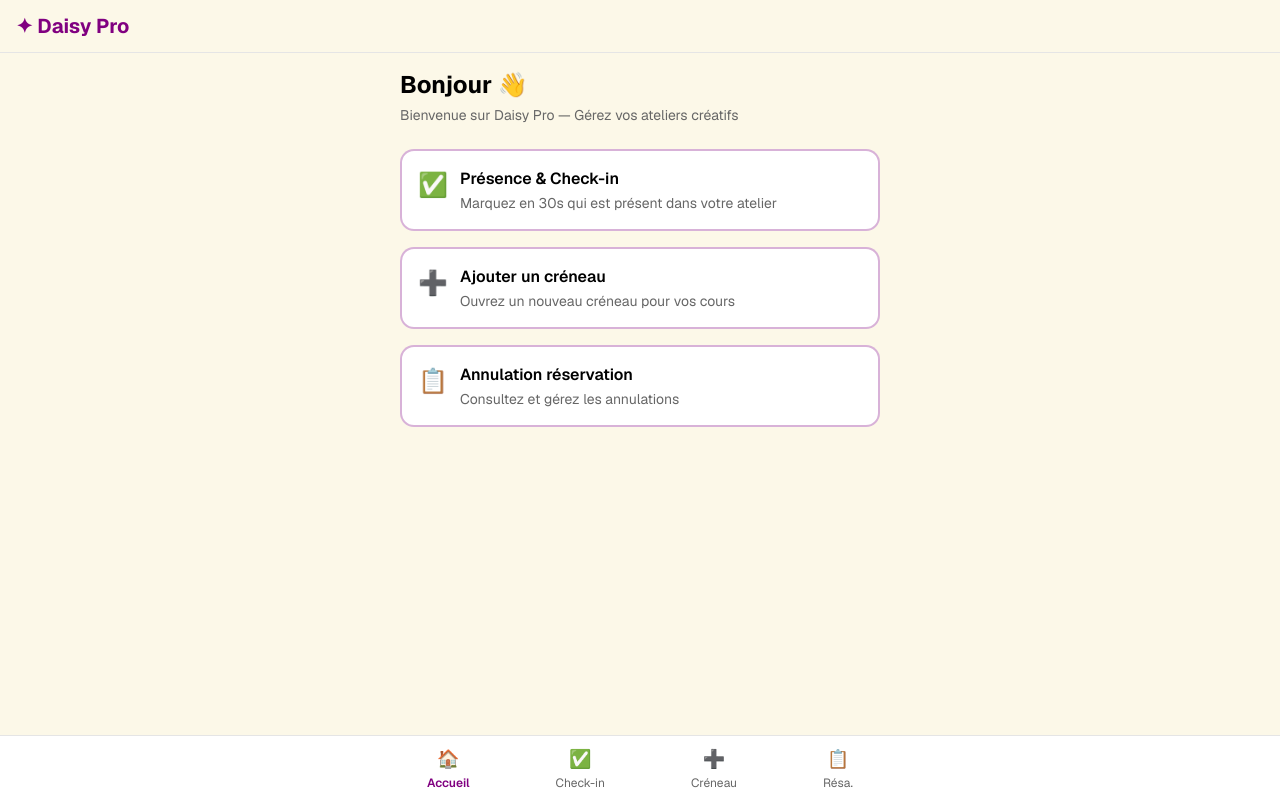
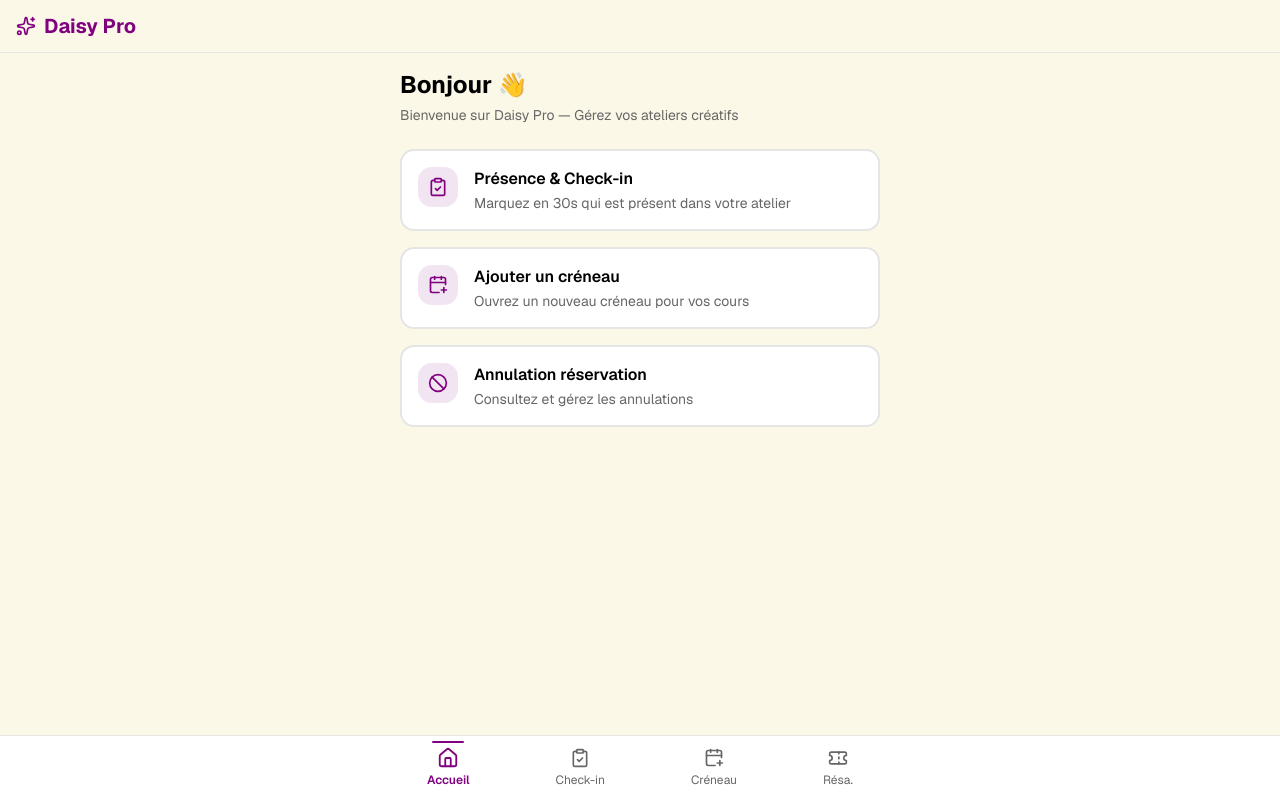
Before and after one commit to Anthony-Al-Lazkani/DaisyAssignment, a Next.js app: page / in a window 1280 px wide. Built offline with nearby package versions, Linux system fonts and the light colour scheme.

Commit message:
eat: add framer-motion transitions and loading states

```diff
--- a/package.json
+++ b/package.json
@@ -12,6 +12,7 @@
     "@base-ui/react": "^1.5.0",
     "class-variance-authority": "^0.7.1",
     "clsx": "^2.1.1",
+    "framer-motion": "^12.40.0",
     "lucide-react": "^1.17.0",
     "next": "16.2.7",
     "next-themes": "^0.4.6",
--- /dev/null
+++ b/src/app/error.tsx
@@ -0,0 +1,34 @@
+"use client"
+
+import { useEffect } from "react"
+import { AlertTriangle } from "lucide-react"
+import { Button } from "@/components/ui/button"
+
+export default function Error({
+  error,
+  reset,
+}: {
+  error: Error & { digest?: string }
+  reset: () => void
+}) {
+  useEffect(() => {
+    console.error(error)
+  }, [error])
+
+  return (
+    <div className="flex flex-col items-center justify-center py-20 text-center space-y-6">
+      <div className="w-16 h-16 rounded-2xl bg-destructive/10 flex items-center justify-center">
+        <AlertTriangle className="w-8 h-8 text-destructive" />
+      </div>
+      <div className="space-y-2">
+        <h1 className="text-xl font-bold">Oups !</h1>
+        <p className="text-muted-foreground text-sm max-w-xs">
+          Quelque chose s'est mal passé. Pas d'inquiétude — vous pouvez réessayer.
+        </p>
+      </div>
+      <Button onClick={reset} className="min-w-[140px]">
+        Réessayer
+      </Button>
+    </div>
+  )
+}
--- /dev/null
+++ b/src/app/loading.tsx
@@ -0,0 +1,26 @@
+import { Skeleton } from "@/components/ui/skeleton"
+
+export default function Loading() {
+  return (
+    <div className="space-y-6">
+      <div className="space-y-2">
+        <Skeleton className="h-8 w-48" />
+        <Skeleton className="h-4 w-64" />
+      </div>
+      <div className="space-y-4 pt-2">
+        {[1, 2, 3].map((i) => (
+          <div key={i} className="rounded-xl border-2 border-border overflow-hidden">
+            <div className="p-4 space-y-3">
+              <div className="flex items-start justify-between">
+                <Skeleton className="h-5 w-40" />
+                <Skeleton className="h-5 w-12 rounded-full" />
+              </div>
+              <Skeleton className="h-3 w-56" />
+              <Skeleton className="h-3 w-32" />
+            </div>
+          </div>
+        ))}
+      </div>
+    </div>
+  )
+}
--- /dev/null
+++ b/src/app/not-found.tsx
@@ -0,0 +1,24 @@
+import Link from "next/link"
+import { Compass } from "lucide-react"
+
+export default function NotFound() {
+  return (
+    <div className="flex flex-col items-center justify-center py-20 text-center space-y-6">
+      <div className="w-16 h-16 rounded-2xl bg-primary/10 flex items-center justify-center">
+        <Compass className="w-8 h-8 text-primary" />
+      </div>
+      <div className="space-y-2">
+        <h1 className="text-xl font-bold">Page introuvable</h1>
+        <p className="text-muted-foreground text-sm max-w-xs">
+          Cette page n'existe pas ou a été déplacée.
+        </p>
+      </div>
+      <Link
+        href="/"
+        className="inline-flex items-center justify-center h-8 gap-1.5 px-2.5 rounded-lg bg-primary text-primary-foreground text-sm font-medium whitespace-nowrap hover:bg-primary/80 transition-colors min-w-[140px]"
+      >
+        Retour à l'accueil
+      </Link>
+    </div>
+  )
+}
--- a/src/app/page.tsx
+++ b/src/app/page.tsx
@@ -1,56 +1,92 @@
+"use client"
+
 import Link from "next/link"
+import { motion, type Variants } from "framer-motion"
+import { ClipboardCheck, CalendarPlus, Ban } from "lucide-react"
 
 const features = [
   {
     href: "/check-in",
-    icon: "✅",
+    icon: ClipboardCheck,
     title: "Présence & Check-in",
     desc: "Marquez en 30s qui est présent dans votre atelier",
-    color: "border-primary/30 hover:border-primary",
   },
   {
     href: "/slots/new",
-    icon: "➕",
+    icon: CalendarPlus,
     title: "Ajouter un créneau",
     desc: "Ouvrez un nouveau créneau pour vos cours",
-    color: "border-primary/30 hover:border-primary",
   },
   {
     href: "/reservations/r1",
-    icon: "📋",
+    icon: Ban,
     title: "Annulation réservation",
     desc: "Consultez et gérez les annulations",
-    color: "border-primary/30 hover:border-primary",
   },
 ]
+
+const container: Variants = {
+  hidden: {},
+  show: {
+    transition: { staggerChildren: 0.15 },
+  },
+}
+
+const item: Variants = {
+  hidden: { opacity: 0, y: 24 },
+  show: {
+    opacity: 1,
+    y: 0,
+    transition: { duration: 0.45, ease: [0.25, 0.1, 0.25, 1] },
+  },
+}
 
 export default function Dashboard() {
   return (
     <div className="space-y-6">
-      <div>
+      <motion.div
+        initial={{ opacity: 0, y: 16 }}
+        animate={{ opacity: 1, y: 0 }}
+        transition={{ duration: 0.4, ease: [0.25, 0.1, 0.25, 1] }}
+      >
         <h1 className="text-2xl font-bold">Bonjour 👋</h1>
         <p className="text-muted-foreground text-sm mt-1">
           Bienvenue sur Daisy Pro — Gérez vos ateliers créatifs
         </p>
-      </div>
+      </motion.div>
 
-      <div className="space-y-4">
-        {features.map((f) => (
-          <Link
-            key={f.href}
-            href={f.href}
-            className={`block p-4 rounded-xl border-2 bg-card transition-all ${f.color}`}
-          >
-            <div className="flex items-start gap-3">
-              <span className="text-2xl mt-0.5">{f.icon}</span>
-              <div>
-                <h2 className="font-semibold">{f.title}</h2>
-                <p className="text-sm text-muted-foreground mt-0.5">{f.desc}</p>
-              </div>
-            </div>
-          </Link>
-        ))}
-      </div>
+      <motion.div
+        variants={container}
+        initial="hidden"
+        animate="show"
+        className="space-y-4"
+      >
+        {features.map((f) => {
+          const Icon = f.icon
+          return (
+            <motion.div key={f.href} variants={item}>
+              <Link
+                href={f.href}
+                className="group block p-4 rounded-xl border-2 border-border bg-card transition-all duration-300 hover:border-primary/40 hover:shadow-lg hover:shadow-primary/5 hover:-translate-y-0.5"
+              >
+                <div className="flex items-start gap-4">
+                  <div className="w-10 h-10 rounded-xl bg-primary/10 flex items-center justify-center shrink-0 transition-all duration-300 group-hover:bg-primary/15 group-hover:scale-110">
+                    <Icon className="w-5 h-5 text-primary transition-all duration-300 group-hover:rotate-3" />
+                  </div>
+                  <div className="min-w-0">
+                    <h2 className="font-semibold group-hover:text-primary transition-colors duration-300">
+                      {f.title}
+                    </h2>
+                    <p className="text-sm text-muted-foreground mt-0.5">
+                      {f.desc}
+                    </p>
+                  </div>
+                </div>
+              </Link>
+            </motion.div>
+          )
+        })}
+      </motion.div>
     </div>
   )
 }
--- /dev/null
+++ b/src/app/template.tsx
@@ -0,0 +1,16 @@
+"use client"
+
+import { motion } from "framer-motion"
+
+export default function Template({ children }: { children: React.ReactNode }) {
+  return (
+    <motion.div
+      initial={{ opacity: 0, y: 12 }}
+      animate={{ opacity: 1, y: 0 }}
+      exit={{ opacity: 0, y: -8 }}
+      transition={{ duration: 0.25, ease: "easeOut" }}
+    >
+      {children}
+    </motion.div>
+  )
+}
--- a/src/components/layout/header.tsx
+++ b/src/components/layout/header.tsx
@@ -1,10 +1,12 @@
 import Link from "next/link"
+import { Sparkles } from "lucide-react"
 
 export function Header() {
   return (
-    <header className="sticky top-0 z-50 bg-background border-b border-border px-4 py-3">
-      <Link href="/" className="flex items-center gap-2">
-        <span className="text-xl font-bold text-primary">✦ Daisy Pro</span>
+    <header className="sticky top-0 z-50 bg-background/95 backdrop-blur-sm border-b border-border px-4 py-3">
+      <Link href="/" className="flex items-center gap-2 group w-fit">
+        <Sparkles className="w-5 h-5 text-primary transition-transform duration-300 group-hover:scale-110 group-hover:rotate-6" />
+        <span className="text-xl font-bold text-primary">Daisy Pro</span>
       </Link>
     </header>
   )
--- a/src/components/layout/mobile-nav.tsx
+++ b/src/components/layout/mobile-nav.tsx
@@ -2,12 +2,13 @@
 
 import Link from "next/link"
 import { usePathname } from "next/navigation"
+import { House, ClipboardCheck, CalendarPlus, Ticket } from "lucide-react"
 
 const navItems = [
-  { href: "/", label: "Accueil", icon: "🏠" },
-  { href: "/check-in", label: "Check-in", icon: "✅" },
-  { href: "/slots/new", label: "Créneau", icon: "➕" },
-  { href: "/reservations/r1", label: "Résa.", icon: "📋" },
+  { href: "/", label: "Accueil", icon: House },
+  { href: "/check-in", label: "Check-in", icon: ClipboardCheck },
+  { href: "/slots/new", label: "Créneau", icon: CalendarPlus },
+  { href: "/reservations/r1", label: "Résa.", icon: Ticket },
 ]
 
 export function MobileNav() {
@@ -18,16 +19,20 @@ export function MobileNav() {
       <div className="flex justify-around items-center h-16 max-w-lg mx-auto">
         {navItems.map((item) => {
           const isActive = pathname === item.href || pathname.startsWith(item.href + "/")
+          const Icon = item.icon
           return (
             <Link
               key={item.href}
               href={item.href}
-              className={`flex flex-col items-center gap-0.5 px-3 py-1 text-xs transition-colors ${
-                isActive ? "text-primary font-semibold" : "text-muted-foreground"
+              className={`flex flex-col items-center gap-1 px-3 py-1.5 text-xs transition-all duration-200 relative ${
+                isActive ? "text-primary" : "text-muted-foreground hover:text-foreground"
               }`}
             >
-              <span className="text-lg">{item.icon}</span>
-              <span>{item.label}</span>
+              {isActive && (
+                <span className="absolute -top-px left-1/2 -translate-x-1/2 w-8 h-0.5 bg-primary rounded-full" />
+              )}
+              <Icon className={`w-5 h-5 transition-transform duration-200 ${isActive ? "scale-110" : ""}`} />
+              <span className={isActive ? "font-semibold" : ""}>{item.label}</span>
             </Link>
           )
         })}
```
Also changed, not shown: 1 other file (tests, documents, lock files or other folders).
